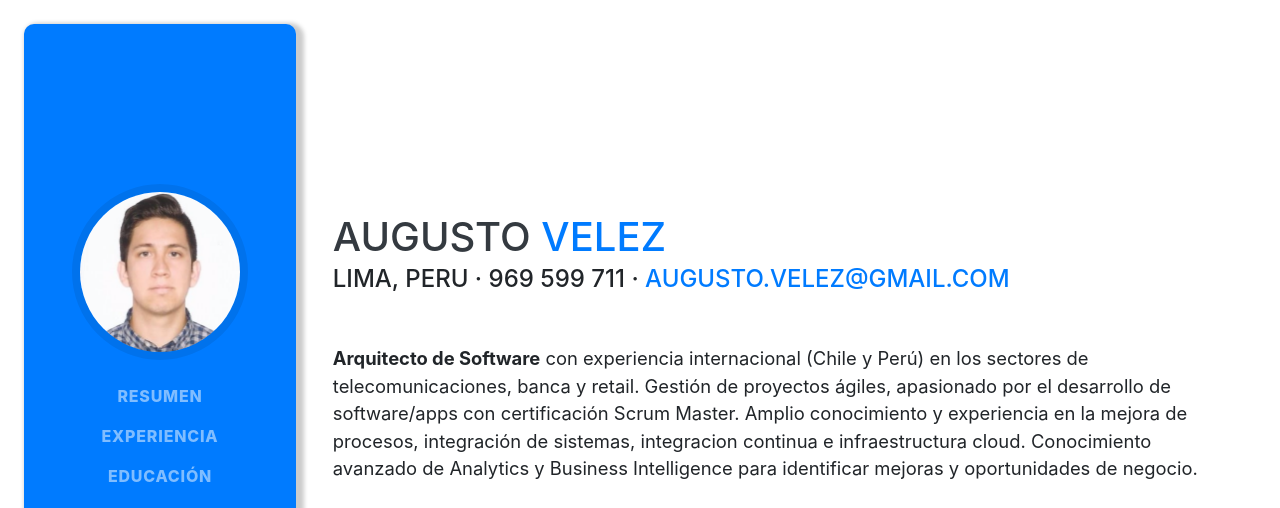
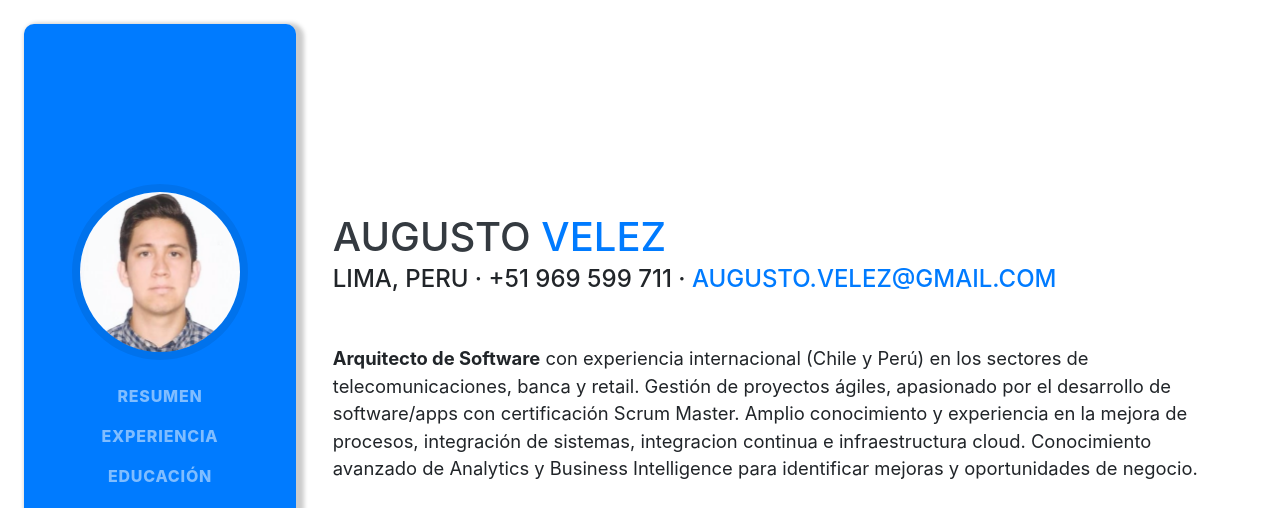
Before and after one commit to augusto-velez/augustov-cv, a website with bundled scripts: page dist/index.html in a window 1280 px wide. Shown: the top 508 px of the page. Built offline with nearby package versions, Linux system fonts and the light colour scheme; a web font is replaced by a local one.

Commit message:
added 51 to cel

```diff
--- a/dist/index.html
+++ b/dist/index.html
@@ -67,7 +67,7 @@
         <h1 class="mb-0">Augusto
           <span class="text-primary">Velez</span>
         </h1>
-        <div class="subheading mb-5">Lima, Peru · 969 599 711 ·
+        <div class="subheading mb-5">Lima, Peru · +51 969 599 711 ·
           <a target="_blank" rel="noopener noreferrer" href="mailto:augusto.velez@gmail.com">augusto.velez@gmail.com</a>
         </div>
         <p class="lead mb-5"><strong>Arquitecto de Software</strong> con experiencia internacional (Chile y Perú) en los sectores de telecomunicaciones, banca y retail. Gestión de proyectos ágiles, apasionado por el desarrollo de software/apps con certificación Scrum Master. Amplio conocimiento y experiencia en la mejora de procesos, integración de sistemas, integracion continua e infraestructura cloud. Conocimiento avanzado de Analytics y Business Intelligence para identificar mejoras y oportunidades de negocio.</p>
```
